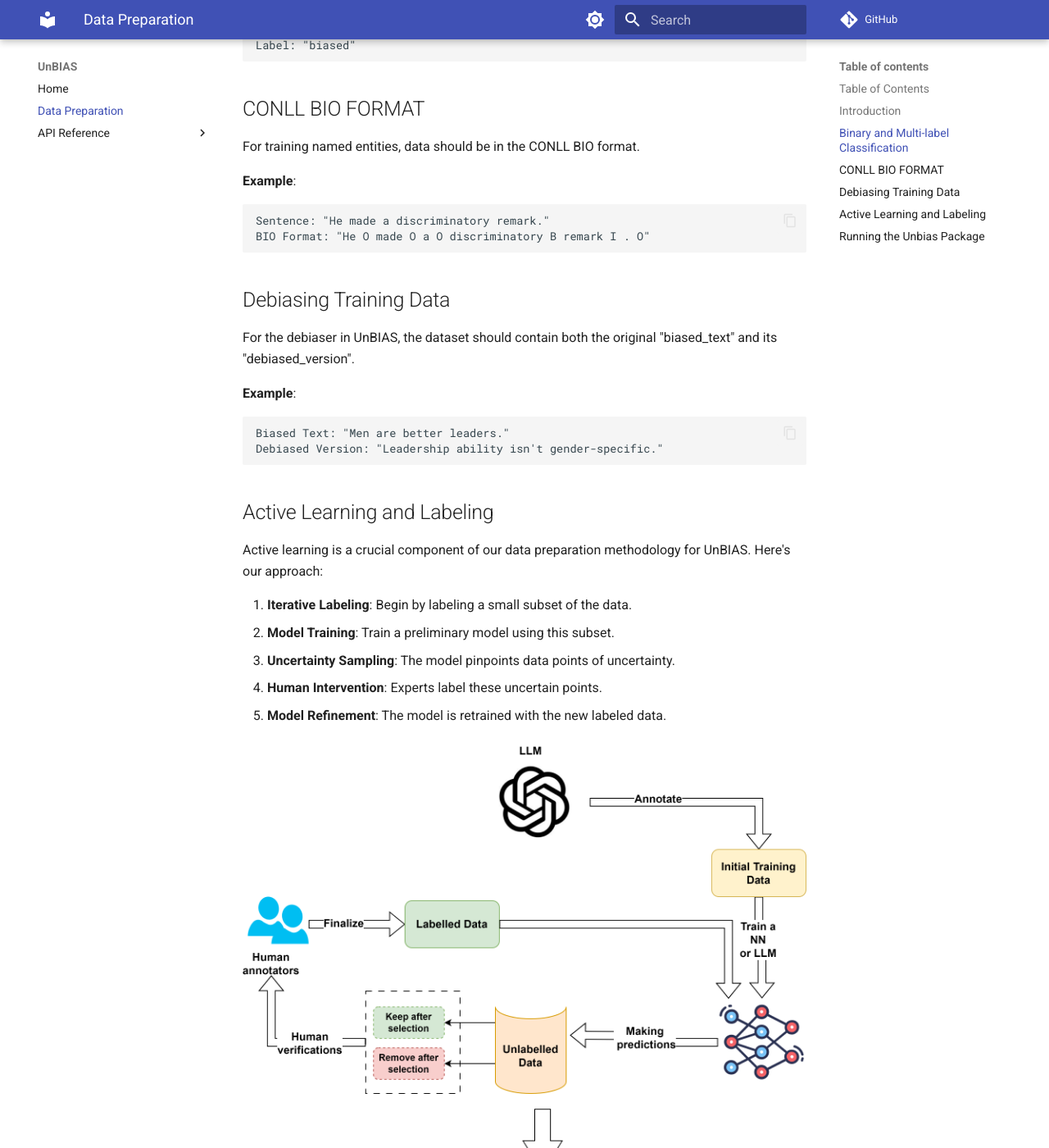
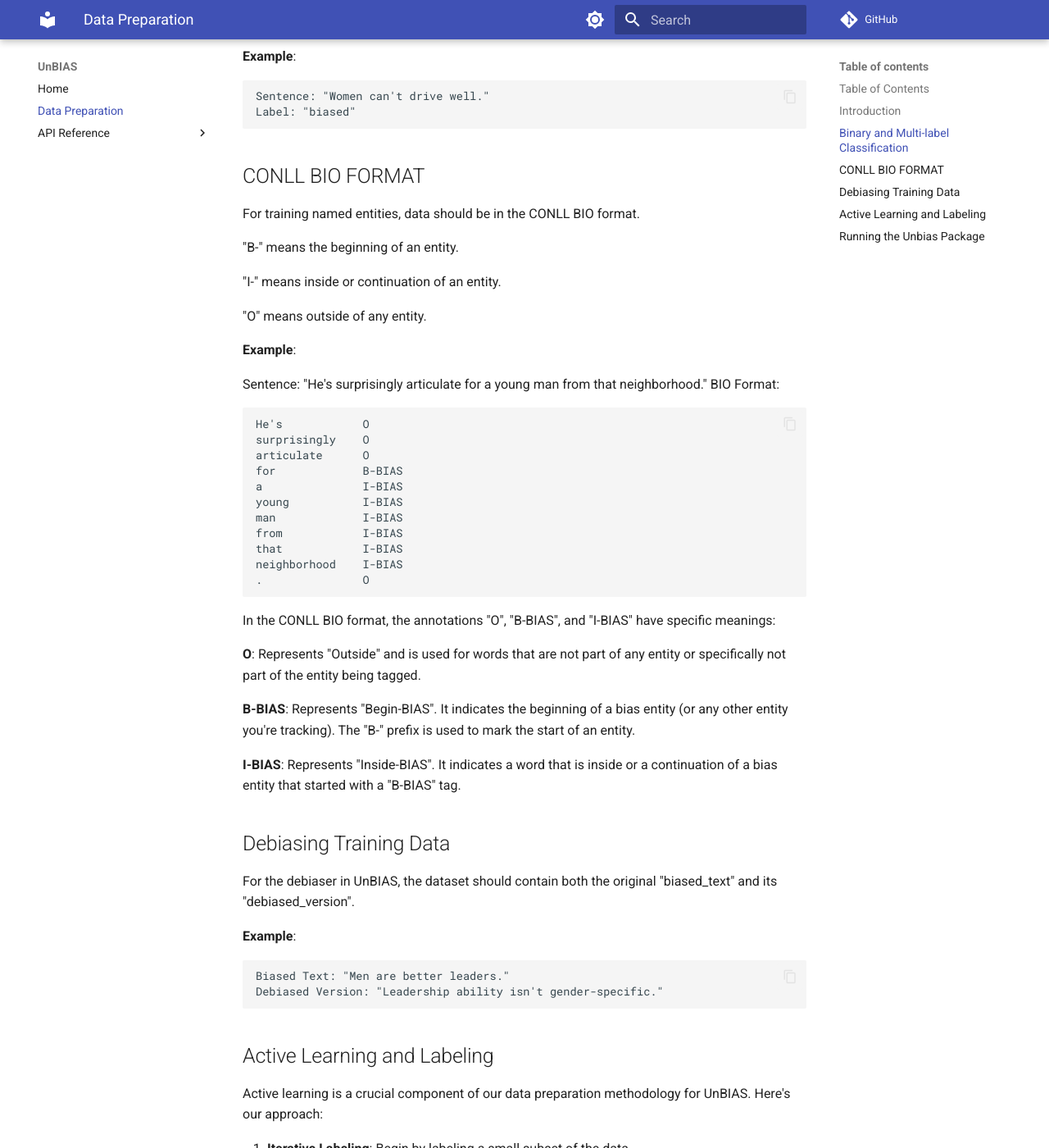
Before and after one commit to brandonjaipersaud/Unbias_mkdocs, an MkDocs documentation site: the page built from docs/data_prep.md, in a window 1280 px wide and 1400 px high, scrolled down 910 px. Shown: the whole window at 82% size. Built offline with MkDocs 1.6.1 and Material for MkDocs 9.7.7, drawn with Linux system fonts in a browser that asks for light colours; comment, search, counter and statistics services are not loaded; some of the changed text lies outside the part shown.

Commit message:
Updated MkDocs documentation with new sections

````diff
--- a/docs/data_prep.md
+++ b/docs/data_prep.md
@@ -11,10 +11,15 @@ Ensuring data is **Findable, Accessible, Interoperable, and Reusable** is essent
 
 ## Introduction
 The FAIR principles guide our data management strategy, ensuring our datasets are:
+
 - **Findable**: Easily located and identified.
+
 - **Accessible**: Available for retrieval without unnecessary barriers.
+
 - **Interoperable**: Compatible with other data systems and platforms.
+
 - **Reusable**: Ready for future applications and re-analysis.
+
 
 ## Binary and Multi-label Classification
 To train the UnBIAS classifier, data should be labeled either as "biased" or "unbiased". Multi-label classifications are also supported.
@@ -28,11 +33,39 @@ Label: "biased"
 ## CONLL BIO FORMAT
 For training named entities, data should be in the CONLL BIO format.
 
+"B-" means the beginning of an entity.
+
+"I-" means inside or continuation of an entity.
+
+"O" means outside of any entity.
+
+
 **Example**:
+
+Sentence: "He's surprisingly articulate for a young man from that neighborhood."
+BIO Format:
 ```
-Sentence: "He made a discriminatory remark."
-BIO Format: "He O made O a O discriminatory B remark I . O"
+He's            O
+surprisingly    O
+articulate      O
+for             B-BIAS
+a               I-BIAS
+young           I-BIAS
+man             I-BIAS
+from            I-BIAS
+that            I-BIAS
+neighborhood    I-BIAS
+.               O
+
 ```
+In the CONLL BIO format, the annotations "O", "B-BIAS", and "I-BIAS" have specific meanings:
+
+**O**: Represents "Outside" and is used for words that are not part of any entity or specifically not part of the entity being tagged.
+
+**B-BIAS**: Represents "Begin-BIAS". It indicates the beginning of a bias entity (or any other entity you're tracking). The "B-" prefix is used to mark the start of an entity.
+
+**I-BIAS**: Represents "Inside-BIAS". It indicates a word that is inside or a continuation of a bias entity that started with a "B-BIAS" tag.
+
 
 ## Debiasing Training Data
 For the debiaser in UnBIAS, the dataset should contain both the original "biased_text" and its "debiased_version".
````
